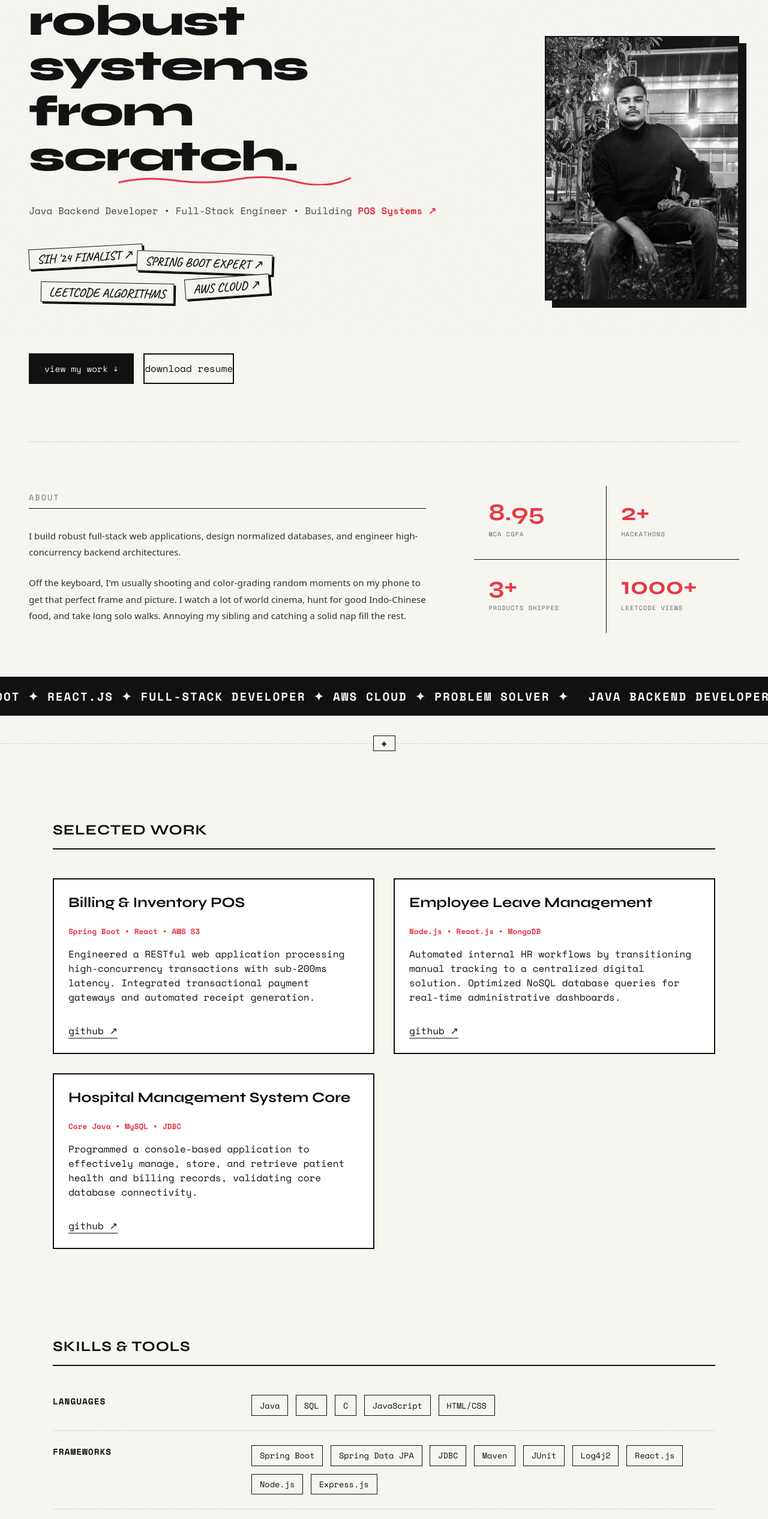
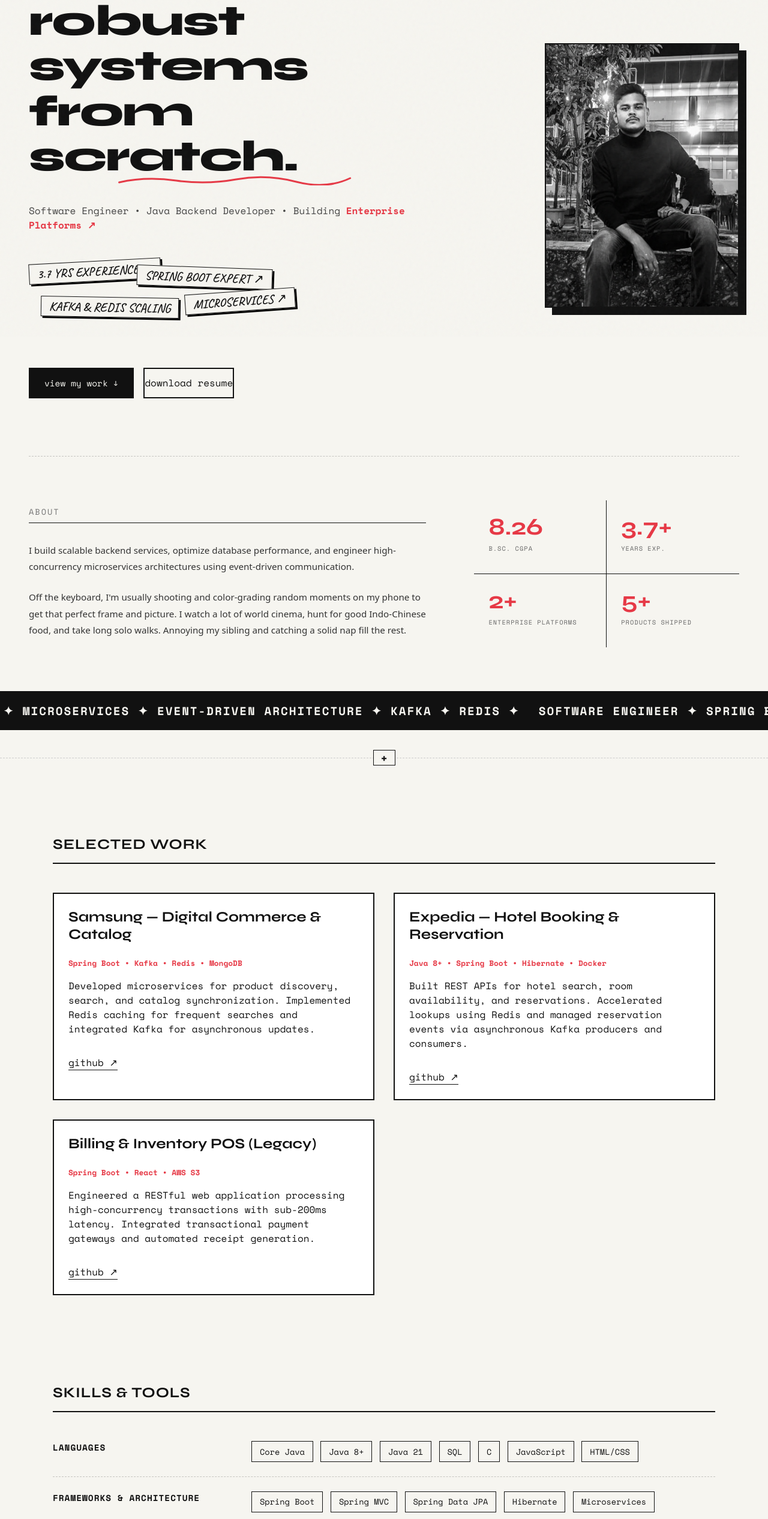
Before and after one commit to Nilesh123-45/portfolio-2026, a React (Vite) app: page / in a window 1280 px wide. Shown: the part 239-2771 px from the top of the page at 60% size. Built offline with nearby package versions, Linux system fonts and the light colour scheme.

Commit message:
Update project details and descriptions in App.jsx

```diff
--- a/src/App.jsx
+++ b/src/App.jsx
@@ -6,23 +6,23 @@ const App = () => {
   const [projects, setProjects] = useState([
     {
       id: 1,
-      title: "Billing & Inventory POS",
-      tech_stack: "Spring Boot • React • AWS S3",
-      description: "Engineered a RESTful web application processing high-concurrency transactions with sub-200ms latency. Integrated transactional payment gateways and automated receipt generation.",
+      title: "Samsung — Digital Commerce & Catalog",
+      tech_stack: "Spring Boot • Kafka • Redis • MongoDB",
+      description: "Developed microservices for product discovery, search, and catalog synchronization. Implemented Redis caching for frequent searches and integrated Kafka for asynchronous updates.",
       github_link: "https://github.com/Nilesh123-45"
     },
     {
       id: 2,
-      title: "Employee Leave Management",
-      tech_stack: "Node.js • React.js • MongoDB",
-      description: "Automated internal HR workflows by transitioning manual tracking to a centralized digital solution. Optimized NoSQL database queries for real-time administrative dashboards.",
+      title: "Expedia — Hotel Booking & Reservation",
+      tech_stack: "Java 8+ • Spring Boot • Hibernate • Docker",
+      description: "Built REST APIs for hotel search, room availability, and reservations. Accelerated lookups using Redis and managed reservation events via asynchronous Kafka producers and consumers.",
       github_link: "https://github.com/Nilesh123-45"
     },
     {
       id: 3,
-      title: "Hospital Management System Core",
-      tech_stack: "Core Java • MySQL • JDBC",
-      description: "Programmed a console-based application to effectively manage, store, and retrieve patient health and billing records, validating core database connectivity.",
+      title: "Billing & Inventory POS (Legacy)",
+      tech_stack: "Spring Boot • React • AWS S3",
+      description: "Engineered a RESTful web application processing high-concurrency transactions with sub-200ms latency. Integrated transactional payment gateways and automated receipt generation.",
       github_link: "https://github.com/Nilesh123-45"
     }
   ]);
@@ -71,28 +71,28 @@ const App = () => {
           <a href="#about" className="menu-quadrant bottom-border right-border" onClick={toggleMenu}>
             <span className="quad-subtext">WHO I AM <span className="arrow">-&gt;</span></span>
             <h2 className="quad-title">ABOUT</h2>
-            <span className="quad-desc">Full-Stack Engineer • System Design</span>
+            <span className="quad-desc">Backend Engineer • System Design</span>
           </a>
 
           {/* Top Right */}
           <a href="#work" className="menu-quadrant bottom-border" onClick={toggleMenu}>
             <span className="quad-subtext">03 PROJECTS <span className="arrow">-&gt;</span></span>
             <h2 className="quad-title">WORK</h2>
-            <span className="quad-desc">Billing POS • Leave Mgmt • Hospital Sys</span>
+            <span className="quad-desc">Samsung • Expedia • TapQwik</span>
           </a>
 
           {/* Bottom Left */}
           <a href="#skills" className="menu-quadrant right-border" onClick={toggleMenu}>
             <h2 className="quad-title">SKILLS</h2>
             <span className="quad-subtext">STACK & TOOLS <span className="arrow">-&gt;</span></span>
-            <span className="quad-desc">Java 21 • Spring Boot • React • AWS</span>
+            <span className="quad-desc">Java • Spring Boot • Kafka • Redis</span>
           </a>
 
           {/* Bottom Right */}
           <a href="#achievements" className="menu-quadrant" onClick={toggleMenu}>
-            <h2 className="quad-title">ACHV.</h2>
+            <h2 className="quad-title">IMPACT</h2>
             <span className="quad-subtext">WINS & RECOGNITION <span className="arrow">-&gt;</span></span>
-            <span className="quad-desc">SIH '24 Finalist • 1000+ LeetCode Views</span>
+            <span className="quad-desc">Sub-200ms Latency • Enterprise Scale</span>
           </a>
         </div>
 
@@ -103,17 +103,17 @@ const App = () => {
               <svg xmlns="http://www.w3.org/2000/svg" width="16" height="16" viewBox="0 0 24 24" fill="none" stroke="currentColor" strokeWidth="2" strokeLinecap="round" strokeLinejoin="round"><path d="M9 19c-5 1.5-5-2.5-7-3m14 6v-3.87a3.37 3.37 0 0 0-.94-2.61c3.14-.35 6.44-1.54 6.44-7A5.44 5.44 0 0 0 20 4.77 5.07 5.07 0 0 0 19.91 1S18.73.65 16 2.48a13.38 13.38 0 0 0-7 0C6.27.65 5.09 1 5.09 1A5.07 5.07 0 0 0 5 4.77a5.44 5.44 0 0 0-1.5 3.78c0 5.42 3.3 6.61 6.44 7A3.37 3.37 0 0 0 9 18.13V22"></path></svg>
               github
             </a>
-            <a href="https://www.linkedin.com/in/nileshdasneel" target="_blank" rel="noreferrer">
+            <a href="https://www.linkedin.com/in/nileshdasneil" target="_blank" rel="noreferrer">
               <svg xmlns="http://www.w3.org/2000/svg" width="16" height="16" viewBox="0 0 24 24" fill="none" stroke="currentColor" strokeWidth="2" strokeLinecap="round" strokeLinejoin="round"><path d="M16 8a6 6 0 0 1 6 6v7h-4v-7a2 2 0 0 0-2-2 2 2 0 0 0-2 2v7h-4v-7a6 6 0 0 1 6-6z"></path><rect x="2" y="9" width="4" height="12"></rect><circle cx="4" cy="4" r="2"></circle></svg>
               linkedin
             </a>
-            <a href="mailto:dasnilesh832@gmail.com">
+            <a href="mailto:nileshdas.work@gmail.com">
               <svg xmlns="http://www.w3.org/2000/svg" width="16" height="16" viewBox="0 0 24 24" fill="none" stroke="currentColor" strokeWidth="2" strokeLinecap="round" strokeLinejoin="round"><path d="M4 4h16c1.1 0 2 .9 2 2v12c0 1.1-.9 2-2 2H4c-1.1 0-2-.9-2-2V6c0-1.1.9-2 2-2z"></path><polyline points="22,6 12,13 2,6"></polyline></svg>
               email
             </a>
-            <a href="#">
-              <svg xmlns="http://www.w3.org/2000/svg" width="16" height="16" viewBox="0 0 24 24" fill="none" stroke="currentColor" strokeWidth="2" strokeLinecap="round" strokeLinejoin="round"><line x1="4" y1="4" x2="20" y2="20"></line><line x1="20" y1="4" x2="4" y2="20"></line></svg>
-              x
+            <a href="tel:+917377544513">
+              <svg xmlns="http://www.w3.org/2000/svg" width="16" height="16" viewBox="0 0 24 24" fill="none" stroke="currentColor" strokeWidth="2" strokeLinecap="round" strokeLinejoin="round"><path d="M22 16.92v3a2 2 0 0 1-2.18 2 19.79 19.79 0 0 1-8.63-3.07 19.5 19.5 0 0 1-6-6 19.79 19.79 0 0 1-3.07-8.67A2 2 0 0 1 4.11 2h3a2 2 0 0 1 2 1.72 12.84 12.84 0 0 0 .7 2.81 2 2 0 0 1-.45 2.11L8.09 9.91a16 16 0 0 0 6 6l1.27-1.27a2 2 0 0 1 2.11-.45 12.84 12.84 0 0 0 2.81.7A2 2 0 0 1 22 16.92z"></path></svg>
+              phone
             </a>
           </div>
           <div className="menu-clock">
@@ -144,23 +144,21 @@ const App = () => {
           </h1>
 
           <p className="sub-heading">
-            Java Backend Developer • Full-Stack Engineer • Building{' '}
+            Software Engineer • Java Backend Developer • Building{' '}
             <a
-              href="https://github.com/Nilesh123-45"
-              target="_blank"
-              rel="noopener noreferrer"
+              href="#work"
               className="red-text"
               style={{ textDecoration: 'none' }}
             >
-              POS Systems ↗
+              Enterprise Platforms ↗
             </a>
           </p>
 
           <div className="tags-container">
-            <div className="sticker tag-1">SIH '24 FINALIST ↗</div>
+            <div className="sticker tag-1">3.7 YRS EXPERIENCE ↗</div>
             <div className="sticker tag-2">SPRING BOOT EXPERT ↗</div>
-            <div className="sticker tag-3">LEETCODE ALGORITHMS</div>
-            <div className="sticker tag-4">AWS CLOUD ↗</div>
+            <div className="sticker tag-3">KAFKA & REDIS SCALING</div>
+            <div className="sticker tag-4">MICROSERVICES ↗</div>
           </div>
 
           <div className="actions">
@@ -196,7 +194,7 @@ const App = () => {
           <h4 className="section-label">ABOUT</h4>
           <div className="solid-line"></div>
           <p>
-            I build robust full-stack web applications, design normalized databases, and engineer high-concurrency backend architectures.
+            I build scalable backend services, optimize database performance, and engineer high-concurrency microservices architectures using event-driven communication.
           </p>
           <p>
             Off the keyboard, I'm usually shooting and color-grading random moments on my phone to get that perfect frame and picture. I watch a lot of world cinema, hunt for good Indo-Chinese food, and take long solo walks. Annoying my sibling and catching a solid nap fill the rest.
@@ -205,20 +203,20 @@ const App = () => {
 
         <div className="about-right">
           <div className="stat-box bottom-border right-border">
-            <h3>8.95</h3>
-            <p>MCA CGPA</p>
+            <h3>8.26</h3>
+            <p>B.Sc. CGPA</p>
           </div>
           <div className="stat-box bottom-border">
-            <h3>2+</h3>
-            <p>HACKATHONS</p>
+            <h3>3.7+</h3>
+            <p>YEARS EXP.</p>
           </div>
           <div className="stat-box right-border">
-            <h3>3+</h3>
-            <p>PRODUCTS SHIPPED</p>
+            <h3>2+</h3>
+            <p>ENTERPRISE PLATFORMS</p>
           </div>
           <div className="stat-box">
-            <h3>1000+</h3>
-            <p>LEETCODE VIEWS</p>
+            <h3>5+</h3>
+            <p>PRODUCTS SHIPPED</p>
           </div>
         </div>
       </section>
@@ -226,9 +224,9 @@ const App = () => {
       {/* HORIZONTAL SCROLLING MARQUEE SEPARATOR */}
       <div className="marquee-container">
         <div className="marquee-content">
-          <span>JAVA BACKEND DEVELOPER ✦ SPRING BOOT ✦ REACT.JS ✦ FULL-STACK DEVELOPER ✦ AWS CLOUD ✦ PROBLEM SOLVER ✦ </span>
-          <span>JAVA BACKEND DEVELOPER ✦ SPRING BOOT ✦ REACT.JS ✦ FULL-STACK DEVELOPER ✦ AWS CLOUD ✦ PROBLEM SOLVER ✦ </span>
-          <span>JAVA BACKEND DEVELOPER ✦ SPRING BOOT ✦ REACT.JS ✦ FULL-STACK DEVELOPER ✦ AWS CLOUD ✦ PROBLEM SOLVER ✦ </span>
+          <span>SOFTWARE ENGINEER ✦ SPRING BOOT ✦ MICROSERVICES ✦ EVENT-DRIVEN ARCHITECTURE ✦ KAFKA ✦ REDIS ✦ </span>
+          <span>SOFTWARE ENGINEER ✦ SPRING BOOT ✦ MICROSERVICES ✦ EVENT-DRIVEN ARCHITECTURE ✦ KAFKA ✦ REDIS ✦ </span>
+          <span>SOFTWARE ENGINEER ✦ SPRING BOOT ✦ MICROSERVICES ✦ EVENT-DRIVEN ARCHITECTURE ✦ KAFKA ✦ REDIS ✦ </span>
         </div>
       </div>
 
@@ -238,7 +236,7 @@ const App = () => {
         <div className="expandable-pill">
           <span className="pill-icon">+</span>
           <div className="scrolling-content">
-            <span>/// LEARN /// UNLEARN /// RELEARN ///</span>
+            <span>/// DESIGN /// BUILD /// SCALE ///</span>
           </div>
         </div>
       </div>
@@ -272,7 +270,9 @@ const App = () => {
           <div className="skill-row">
             <div className="skill-category">LANGUAGES</div>
             <div className="skill-items">
-              <span className="skill-tag">Java</span>
+              <span className="skill-tag">Core Java</span>
+              <span className="skill-tag">Java 8+</span>
+              <span className="skill-tag">Java 21</span>
               <span className="skill-tag">SQL</span>
               <span className="skill-tag">C</span>
               <span className="skill-tag">JavaScript</span>
@@ -280,31 +280,43 @@ const App = () => {
             </div>
           </div>
           <div className="skill-row">
-            <div className="skill-category">FRAMEWORKS</div>
+            <div className="skill-category">FRAMEWORKS & ARCHITECTURE</div>
             <div className="skill-items">
               <span className="skill-tag">Spring Boot</span>
+              <span className="skill-tag">Spring MVC</span>
               <span className="skill-tag">Spring Data JPA</span>
-              <span className="skill-tag">JDBC</span>
-              <span className="skill-tag">Maven</span>
-              <span className="skill-tag">JUnit</span>
-              <span className="skill-tag">Log4j2</span>
+              <span className="skill-tag">Hibernate</span>
+              <span className="skill-tag">Microservices</span>
+              <span className="skill-tag">REST APIs</span>
               <span className="skill-tag">React.js</span>
               <span className="skill-tag">Node.js</span>
-              <span className="skill-tag">Express.js</span>
             </div>
           </div>
           <div className="skill-row">
-            <div className="skill-category">DEVELOPER TOOLS</div>
+            <div className="skill-category">MESSAGING & DATABASES</div>
             <div className="skill-items">
-              <span className="skill-tag">Git & GitHub</span>
-              <span className="skill-tag">IntelliJ IDEA</span>
-              <span className="skill-tag">ECLIPSE</span>
-              <span className="skill-tag">VS Code</span>
-              <span className="skill-tag">Linux</span>
-              <span className="skill-tag">Postman</span>
-              <span className="skill-tag">AWS S3</span>
+              <span className="skill-tag">Apache Kafka</span>
+              <span className="skill-tag">Redis</span>
               <span className="skill-tag">MySQL</span>
               <span className="skill-tag">MongoDB</span>
+              <span className="skill-tag">Database Indexing</span>
+            </div>
+          </div>
+          <div className="skill-row">
+            <div className="skill-category">DEVOPS & TOOLS</div>
+            <div className="skill-items">
+              <span className="skill-tag">AWS (EC2, S3)</span>
+              <span className="skill-tag">Docker</span>
+              <span className="skill-tag">Jenkins CI/CD</span>
+              <span className="skill-tag">Git</span>
+              <span className="skill-tag">Maven</span>
+              <span className="skill-tag">JUnit 5</span>
+              <span className="skill-tag">Mockito</span>
+              <span className="skill-tag">Swagger/OpenAPI</span>
+              <span className="skill-tag">Logback</span>
+              <span className="skill-tag">SonarQube</span>
+              <span className="skill-tag">Jira</span>
+              <span className="skill-tag">Postman</span>
             </div>
           </div>
         </div>
@@ -312,25 +324,25 @@ const App = () => {
 
       {/* Achievements Section */}
       <section id="achievements" className="content-section">
-        <h2>Achievements & Misc</h2>
+        <h2>Impact & Optimization</h2>
 
-        {/* CATEGORY 1: COMPETITIONS */}
+        {/* CATEGORY 1: ENTERPRISE PERFORMANCE */}
         <div className="misc-row">
-          <div className="misc-category">COMPETITIONS</div>
+          <div className="misc-category">SYSTEM ARCHITECTURE</div>
           <div className="misc-items">
             <div className="achv-item">
               <div className="achv-info">
-                <h3>Smart India Hackathon (SIH) 2024</h3>
-                <p>Advanced to the finals, cultivating rapid collaborative problem-solving skills under strict deadlines.</p>
+                <h3>Asynchronous Workflow Reliability</h3>
+                <p>Increased reliability of catalog synchronization and booking statuses by refining Kafka event handling and validation logic.</p>
               </div>
-              <div className="achv-badge">FINALIST</div>
+              <div className="achv-badge">EVENT-DRIVEN</div>
             </div>
             <div className="achv-item">
               <div className="achv-info">
-                <h3>Competitive Coding</h3>
-                <p>Authored complex algorithmic solutions on LeetCode and HackerRank, accumulating 1,000+ views.</p>
+                <h3>API Latency Optimization</h3>
+                <p>Improved catalog, search, and availability API responsiveness through strategic Redis caching and targeted MySQL query and index optimization.</p>
               </div>
-              <div className="achv-badge">1000+ VIEWS</div>
+              <div className="achv-badge">PERFORMANCE</div>
             </div>
           </div>
         </div>
@@ -341,17 +353,17 @@ const App = () => {
           <div className="misc-items">
             <div className="achv-item">
               <div className="achv-info">
+                <h3>B.Sc. Degree</h3>
+                <p>Graduated from Fakir Mohan University, Balasore, Odisha with Grade A.</p>
+              </div>
+              <div className="achv-badge">2023 | 8.26 CGPA</div>
+            </div>
+            <div className="achv-item">
+              <div className="achv-info">
                 <h3>Elite NPTEL Certifications</h3>
                 <p>Earned official certifications in Cloud Computing and Distributed Systems, Management Information System, Industry 4.0 & IoT, and Problem Solving in C.</p>
               </div>
               <div className="achv-badge">IIT KANPUR / KGP</div>
-            </div>
-            <div className="achv-item">
-              <div className="achv-info">
-                <h3>University Paper Research</h3>
-                <p>Authored and presented technical research papers at the university level.</p>
-              </div>
-              <div className="achv-badge">SPEAKER</div>
             </div>
           </div>
         </div>
@@ -362,17 +374,17 @@ const App = () => {
           <div className="misc-items">
             <div className="achv-item">
               <div className="achv-info">
-                <h3>Agile & Test-Driven Development</h3>
-                <p>A fast learner accustomed to building full-stack projects in rapid Agile environments, enforcing strict code reliability through comprehensive JUnit testing.</p>
+                <h3>Agile & CI/CD Practices</h3>
+                <p>Supported Docker-based application packaging, AWS deployments, and Jenkins CI/CD validation to ensure reliable production rollouts.</p>
               </div>
               <div className="achv-badge">PRACTICE</div>
             </div>
             <div className="achv-item">
               <div className="achv-info">
-                <h3>Mentorship & Tutoring</h3>
-                <p>Dedicate time to instructing and mentoring students in foundational programming languages, web development, and physics.</p>
+                <h3>API Design & Contract Strategy</h3>
+                <p>Designed strict API contracts with DTO mapping, standard request validation, standardized responses, and centralized exception handling.</p>
               </div>
-              <div className="achv-badge">COMMUNITY</div>
+              <div className="achv-badge">ARCHITECTURE</div>
             </div>
           </div>
         </div>
@@ -388,10 +400,10 @@ const App = () => {
         <div className="footer-divider"></div>
         <div className="footer-bottom">
           <div className="footer-links">
-            <a href="mailto:dasnilesh832@gmail.com">email</a>
+            <a href="mailto:nileshdas.work@gmail.com">email</a>
             <a href="https://github.com/Nilesh123-45" target="_blank" rel="noreferrer">github</a>
-            <a href="https://www.linkedin.com/in/nileshdasneel" target="_blank" rel="noreferrer">linkedin</a>
-            <a href="#">x</a>
+            <a href="https://www.linkedin.com/in/nileshdasneil" target="_blank" rel="noreferrer">linkedin</a>
+            <a href="tel:+917377544513">phone</a>
             <a href="#">studio</a>
           </div>
           <div className="footer-credits">
```
